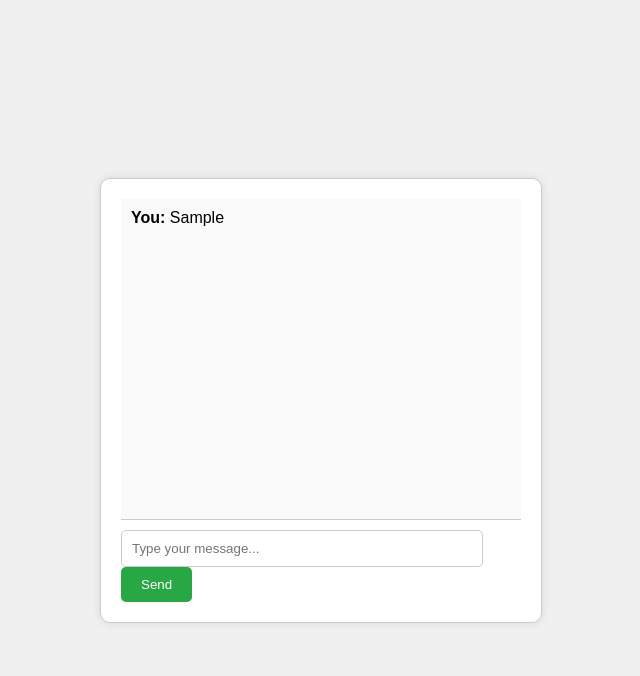
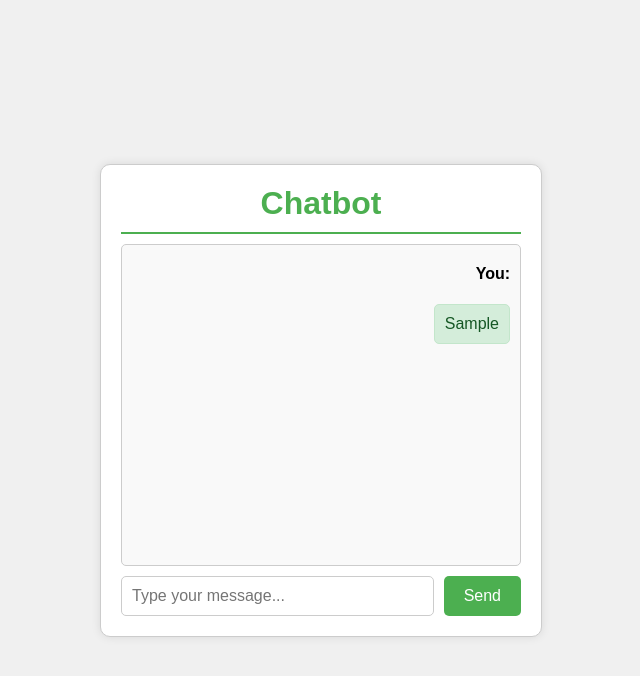
Before and after one commit to aaayushm23/OpenAIChatBot, a plain HTML site: page frontend/index.html in a window 1280 px wide. Both pictures are taken after typing "Sample" into the empty fields and a click on the button "Send". Shown: the whole page, without its empty margins (319-959 px from the left). Drawn offline with Linux system fonts and the light colour scheme; no server answers.

Commit message:
Improved UI

```diff
--- a/frontend/index.html
+++ b/frontend/index.html
@@ -8,9 +8,14 @@
   </head>
   <body>
     <div id="chat-container">
+      <header>
+        <h1>Chatbot</h1>
+      </header>
       <div id="chat-box"></div>
-      <input type="text" id="user-input" placeholder="Type your message..." />
-      <button onclick="sendMessage()">Send</button>
+      <div id="input-container">
+        <input type="text" id="user-input" placeholder="Type your message..." />
+        <button onclick="sendMessage()">Send</button>
+      </div>
     </div>
     <script src="script.js"></script>
   </body>
--- a/frontend/script.js
+++ b/frontend/script.js
@@ -2,7 +2,7 @@ async function sendMessage() {
     const userInput = document.getElementById('user-input').value;
     if (!userInput) return;
 
-    addMessageToChat("You", userInput);
+    addMessageToChat("You", userInput, "user");
     document.getElementById('user-input').value = '';
 
     const response = await fetch('/chat', {
@@ -14,14 +14,14 @@ async function sendMessage() {
     });
 
     const data = await response.json();
-    addMessageToChat("Bot", data.reply);
+    addMessageToChat("Bot", data.reply, "bot");
 }
 
-function addMessageToChat(sender, message) {
+function addMessageToChat(sender, message, senderClass) {
     const chatBox = document.getElementById('chat-box');
     const messageElement = document.createElement('div');
-    messageElement.classList.add('message');
-    messageElement.innerHTML = `<strong>${sender}:</strong> ${message}`;
+    messageElement.classList.add('message', senderClass);
+    messageElement.innerHTML = `<strong>${sender}:</strong> <p>${message}</p>`;
     chatBox.appendChild(messageElement);
     chatBox.scrollTop = chatBox.scrollHeight;
 }
--- a/frontend/styles.css
+++ b/frontend/styles.css
@@ -12,33 +12,96 @@ body {
     width: 400px;
     border: 1px solid #ccc;
     border-radius: 10px;
-    background-color: white;
-    box-shadow: 0 0 10px rgba(0,0,0,0.1);
+    background-color: #ffffff;
+    box-shadow: 0 0 10px rgba(0, 0, 0, 0.1);
     padding: 20px;
+    display: flex;
+    flex-direction: column;
+    justify-content: space-between;
+}
+
+header {
+    text-align: center;
+    border-bottom: 2px solid #4CAF50;
+    margin-bottom: 10px;
+    padding-bottom: 10px;
+}
+
+header h1 {
+    margin: 0;
+    color: #4CAF50;
 }
 
 #chat-box {
     height: 300px;
     overflow-y: auto;
-    border-bottom: 1px solid #ccc;
+    border: 1px solid #ccc;
     margin-bottom: 10px;
     padding: 10px;
-    background-color: #fafafa;
+    background-color: #f9f9f9;
+    border-radius: 5px;
+    flex-grow: 1;
+}
+
+#input-container {
+    display: flex;
 }
 
 #user-input {
-    width: calc(100% - 60px);
+    flex: 1;
     padding: 10px;
     margin-right: 10px;
     border: 1px solid #ccc;
     border-radius: 5px;
+    font-size: 16px;
 }
 
 button {
     padding: 10px 20px;
     border: none;
-    background-color: #28a745;
+    background-color: #4CAF50;
     color: white;
     border-radius: 5px;
     cursor: pointer;
+    font-size: 16px;
 }
+
+button:hover {
+    background-color: #45a049;
+}
+
+.message {
+    margin: 10px 0;
+}
+
+.message.user {
+    text-align: right;
+}
+
+.message.bot {
+    text-align: left;
+}
+
+.message strong {
+    display: block;
+    margin-bottom: 5px;
+}
+
+.message p {
+    display: inline-block;
+    padding: 10px;
+    border-radius: 5px;
+    max-width: 80%;
+}
+
+.message.user p {
+    background-color: #d4edda;
+    color: #155724;
+    border: 1px solid #c3e6cb;
+}
+
+.message.bot p {
+    background-color: #f8d7da;
+    color: #721c24;
+    border: 1px solid #f5c6cb;
+}
```
